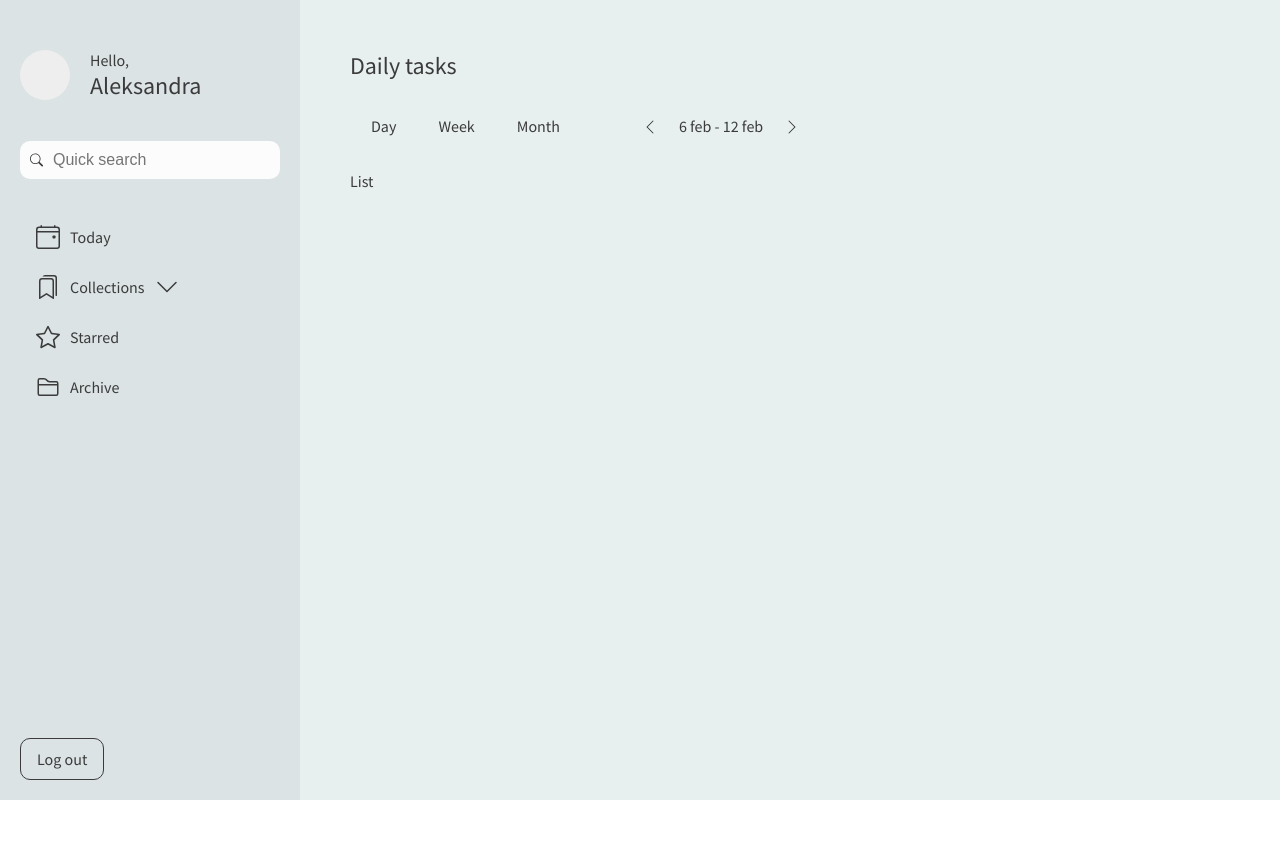
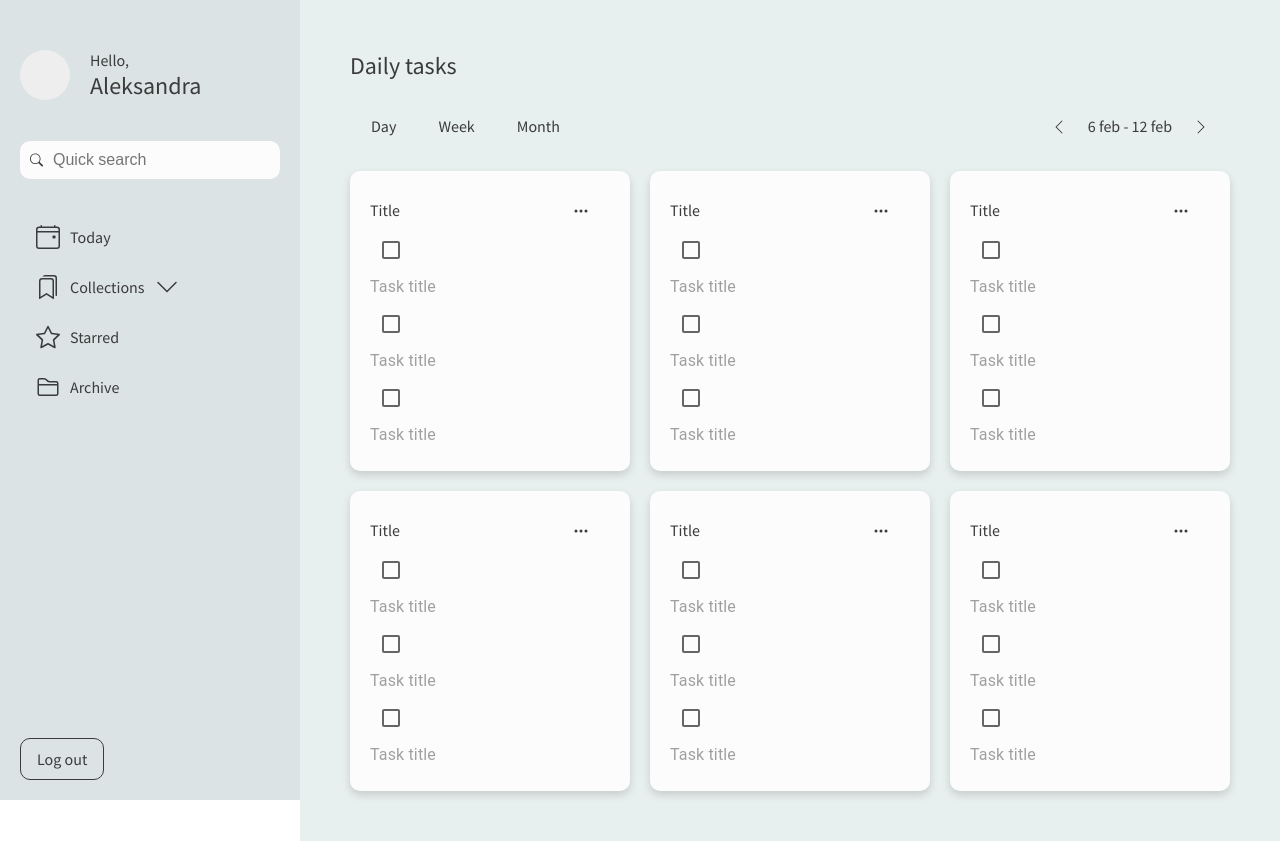
Before and after one commit to alerybo/to-do-app, a React (Create React App) app: page / in a window 1280 px wide. Before the commit the page ends 800 px from the top, so only its background shows below. Built offline with nearby package versions, Linux system fonts and the light colour scheme.

Commit message:
List and single task containers

```diff
--- /dev/null
+++ b/src/components/Task.js
@@ -0,0 +1,23 @@
+import Checkbox from "@mui/material/Checkbox";
+
+import * as React from "react";
+import Paper from "@mui/material/Paper";
+import InputBase from "@mui/material/InputBase";
+import Divider from "@mui/material/Divider";
+import IconButton from "@mui/material/IconButton";
+import MenuIcon from "@mui/icons-material/Menu";
+import SearchIcon from "@mui/icons-material/Search";
+import DirectionsIcon from "@mui/icons-material/Directions";
+
+const Task = () => {
+  return (
+    <form
+      sx={{ p: "2px 4px", display: "flex", alignItems: "center", width: 400 }}
+    >
+      <Checkbox color="default" />
+      <InputBase placeholder="Task title" />
+    </form>
+  );
+};
+
+export default Task;
--- /dev/null
+++ b/src/components/TaskList.js
@@ -0,0 +1,21 @@
+import { StyledCard, Container, TextButton } from "../design-system";
+import { BsThreeDots } from "react-icons/bs";
+import Task from "./Task";
+
+const TaskList = () => {
+  return (
+    <StyledCard>
+      <Container>
+        <p>Title</p>
+        <TextButton>
+          <BsThreeDots />
+        </TextButton>
+      </Container>
+      <Task />
+      <Task />
+      <Task />
+    </StyledCard>
+  );
+};
+
+export default TaskList;
--- a/src/design-system/container/Container.styled.js
+++ b/src/design-system/container/Container.styled.js
@@ -3,8 +3,5 @@ import styled from "styled-components";
 export const Container = styled.form`
   display: flex;
   align-items: center;
-
-  &.filters-container {
-    gap: 40px;
-  }
+  justify-content: space-between;
 `;
--- /dev/null
+++ b/src/design-system/container/GridContainer.styled.js
@@ -0,0 +1,8 @@
+import styled from "styled-components";
+
+export const GridContainer = styled.div`
+  display: grid;
+  grid-template-columns: repeat(3, 1fr);
+  gap: 20px;
+  grid-auto-rows: fit-content;
+`;
--- /dev/null
+++ b/src/design-system/container/StyledCard.styled.js
@@ -0,0 +1,8 @@
+import styled from "styled-components";
+
+export const StyledCard = styled.div`
+  background: ${(props) => props.theme.colors.white};
+  border-radius: 10px;
+  box-shadow: 0 4px 8px rgba(0, 0, 0, 0.15);
+  padding: 20px;
+`;
--- a/src/design-system/wrapper/Wrapped.styled.js
+++ /dev/null
@@ -1,5 +0,0 @@
-import styled from "styled-components";
-
-export const Wrapper = styled.div`
-  margin-bottom: 1.5rem;
-`;
--- a/src/pages/DailyList.js
+++ b/src/pages/DailyList.js
@@ -1,12 +1,18 @@
-import { DashboardHeader, Container, TextButton } from "../design-system";
 import { BsChevronLeft, BsChevronRight } from "react-icons/bs";
+import TaskList from "../components/TaskList";
+import {
+  DashboardHeader,
+  Container,
+  TextButton,
+  GridContainer,
+} from "../design-system";
 
 const DailyList = () => {
   return (
     <div>
       <DashboardHeader>
         <h2>Daily tasks</h2>
-        <Container className="filters-container">
+        <Container>
           <div>
             <TextButton>
               <p>Day</p>
@@ -29,7 +35,14 @@ const DailyList = () => {
           </Container>
         </Container>
       </DashboardHeader>
-      <div>List</div>
+      <GridContainer>
+        <TaskList />
+        <TaskList />
+        <TaskList />
+        <TaskList />
+        <TaskList />
+        <TaskList />
+      </GridContainer>
     </div>
   );
 };
```
Also changed, not shown: src/components/Dashboard/Dashboard.js (deleted, +0 -7 lines), src/design-system/index.js (+15 -3 lines).
